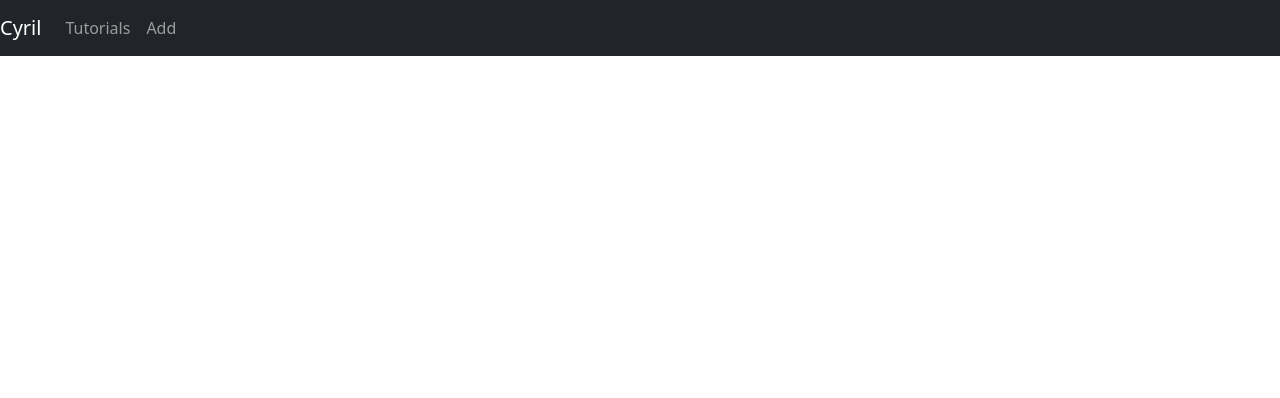
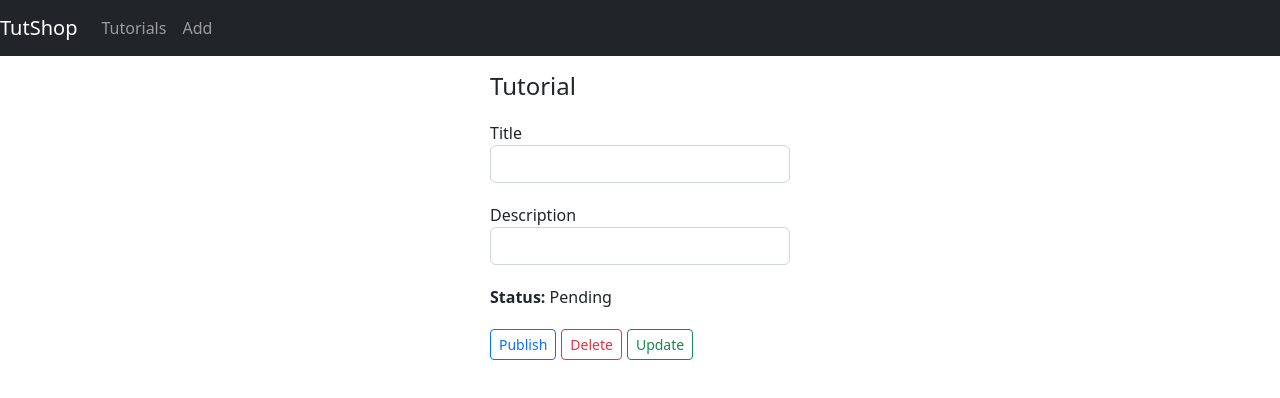
Before and after one commit to Cyril26/-React-Table-CRUD-App, a React (Create React App) app: page /tutorial/1 in a window 1280 px wide. Before the commit this address had no page. Shown: the top 398 px of the page. Built offline with nearby package versions, Linux system fonts and the light colour scheme; no server answers.

Commit message:
fix layout style and bugs
add more functionality

update some functions to match new react version

```diff
--- a/src/App.css
+++ b/src/App.css
@@ -35,3 +35,11 @@
   align-items: center;
   height: 350px;
 }
+
+.form-group {
+  margin: 20px 0;
+}
+
+.mr-5 {
+  margin-right: 5px;
+}
--- a/src/App.js
+++ b/src/App.js
@@ -13,12 +13,12 @@ function App() {
     <div>
       <nav className="navbar navbar-expand navbar-dark bg-dark">
         <a href="/" className="navbar-brand">
-          Cyril
+          TutShop
         </a>
 
         <div className="navbar-nav mr-auto">
           <li className="nav-item">
-            <Link to={"/tutorials"} className="nav-link">
+            <Link to={"/"} className="nav-link">
               Tutorials
             </Link>
           </li>
@@ -35,7 +35,7 @@ function App() {
         <Routes>
           <Route path="/" element={<TutorialsList />} />
           <Route path="/add" element={<AddTutorial />} />
-          <Route path="/tutorials/:id" element={<Tutorial />} />
+          <Route path="/tutorial/:id" element={<Tutorial />} />
         </Routes>
       </div>
     </div>
--- a/src/components/Tutorial.js
+++ b/src/components/Tutorial.js
@@ -1,5 +1,7 @@
 import React, { useState, useEffect } from "react";
 import TutorialDataService from "../services/TutorialService";
+import { useParams } from "react-router-dom";
+import "../App.css";
 
 const Tutorial = (props) => {
   const initialTutorialState = {
@@ -11,11 +13,12 @@ const Tutorial = (props) => {
   const [currentTutorial, setCurrentTutorial] = useState(initialTutorialState);
   const [message, setMessage] = useState("");
 
+  const { id } = useParams();
+
   const getTutorial = (id) => {
     TutorialDataService.get(id)
       .then((response) => {
         setCurrentTutorial(response.data);
-        console.log(response.data);
       })
       .catch((e) => {
         console.log(e);
@@ -23,8 +26,8 @@ const Tutorial = (props) => {
   };
 
   useEffect(() => {
-    getTutorial(props.match.params.id);
-  }, [props.match.params.id]);
+    getTutorial(id);
+  }, [id]);
 
   const handleInputChange = (event) => {
     const { name, value } = event.target;
@@ -42,7 +45,6 @@ const Tutorial = (props) => {
     TutorialDataService.update(currentTutorial.id, data)
       .then((response) => {
         setCurrentTutorial({ ...currentTutorial, published: status });
-        console.log(response.data);
         setMessage("The status was updated successfully!");
       })
       .catch((e) => {
@@ -53,7 +55,6 @@ const Tutorial = (props) => {
   const updateTutorial = () => {
     TutorialDataService.update(currentTutorial.id, currentTutorial)
       .then((response) => {
-        console.log(response.data);
         setMessage("The tutorial was updated successfully!");
       })
       .catch((e) => {
@@ -64,7 +65,6 @@ const Tutorial = (props) => {
   const deleteTutorial = () => {
     TutorialDataService.remove(currentTutorial.id)
       .then((response) => {
-        console.log(response.data);
         props.history.push("/tutorials");
       })
       .catch((e) => {
@@ -105,33 +105,36 @@ const Tutorial = (props) => {
               <label>
                 <strong>Status:</strong>
               </label>
-              {currentTutorial.published ? "Published" : "Pending"}
+              {currentTutorial.published ? " Published" : " Pending"}
             </div>
           </form>
 
           {currentTutorial.published ? (
             <button
-              className="badge badge-primary mr-2"
+              className="mr-5 btn btn-outline-warning btn-sm "
               onClick={() => updatePublished(false)}
             >
-              UnPublish
+              Unpublish
             </button>
           ) : (
             <button
-              className="badge badge-primary mr-2"
+              className="mr-5 btn btn-outline-primary btn-sm "
               onClick={() => updatePublished(true)}
             >
               Publish
             </button>
           )}
 
-          <button className="badge badge-danger mr-2" onClick={deleteTutorial}>
+          <button
+            className="mr-5 btn btn-outline-danger btn-sm "
+            onClick={deleteTutorial}
+          >
             Delete
           </button>
 
           <button
             type="submit"
-            className="badge badge-success"
+            className="mr-5 btn btn-outline-success btn-sm "
             onClick={updateTutorial}
           >
             Update
--- a/src/components/TutorialsList.js
+++ b/src/components/TutorialsList.js
@@ -1,11 +1,14 @@
 import React, { useState, useEffect, useMemo, useRef } from "react";
 import { useTable } from "react-table";
 import TutorialDataService from "../services/TutorialService";
+import { useNavigate } from "react-router-dom";
 
 const TutorialsList = (props) => {
   const [tutorials, setTutorials] = useState([]);
   const [searchTitle, setSearchTitle] = useState("");
   const tutorialsRef = useRef();
+
+  const history = useNavigate();
 
   tutorialsRef.current = tutorials;
 
@@ -56,7 +59,7 @@ const TutorialsList = (props) => {
   const openTutorial = (rowIndex) => {
     const id = tutorialsRef.current[rowIndex].id;
 
-    props.history.push("/tutorials/" + id);
+    history(`/tutorial/${id}`);
   };
 
   const deleteTutorial = (rowIndex) => {
@@ -64,8 +67,6 @@ const TutorialsList = (props) => {
 
     TutorialDataService.remove(id)
       .then((response) => {
-        props.history.push("/tutorials");
-
         let newTutorials = [...tutorialsRef.current];
         newTutorials.splice(rowIndex, 1);
 
@@ -100,7 +101,10 @@ const TutorialsList = (props) => {
           const rowIdx = props.row.id;
           return (
             <div>
-              <span onClick={() => openTutorial(rowIdx)}>
+              <span
+                onClick={() => openTutorial(rowIdx)}
+                style={{ marginRight: "20px" }}
+              >
                 <i className="far fa-edit action mr-2"></i>
               </span>
 
```
